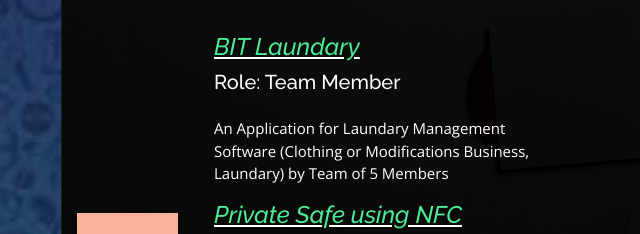
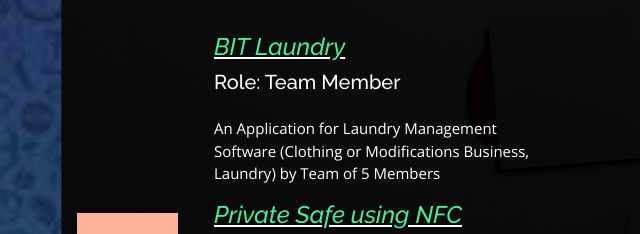
Before and after one commit to VIKRAM-SARAVANAN-S/VIKRAM_SARAVANAN_S_PORTFOLIO, a plain HTML site: page portfolio-details.html in a window 1280 px wide. Shown: the part 264-498 px from the top of the page, 640-1280 px from the left. Drawn offline with nearby package versions, Linux system fonts and the light colour scheme.

Commit message:
Update portfolio-details.html

```diff
--- a/portfolio-details.html
+++ b/portfolio-details.html
@@ -76,9 +76,9 @@
 
       <div class="container">
         <h4  style="color:#4ceb95;"><em><u style="  text-decoration-line: underline;
-          text-decoration-color: #ffffff;">BIT Laundary</u></em> </h4>
+          text-decoration-color: #ffffff;">BIT Laundry</u></em> </h4>
         <h5>Role: Team Member</h5>
-        <p>An Application for Laundary Management Software (Clothing or Modifications Business, Laundary) by Team of 5 Members</p>
+        <p>An Application for Laundry Management Software (Clothing or Modifications Business, Laundry) by Team of 5 Members</p>
 
         <h4 style="color:#4ceb95;"><em><u style="  text-decoration-line: underline;
           text-decoration-color: #ffffff;">Private Safe using NFC </u></h4>
```
